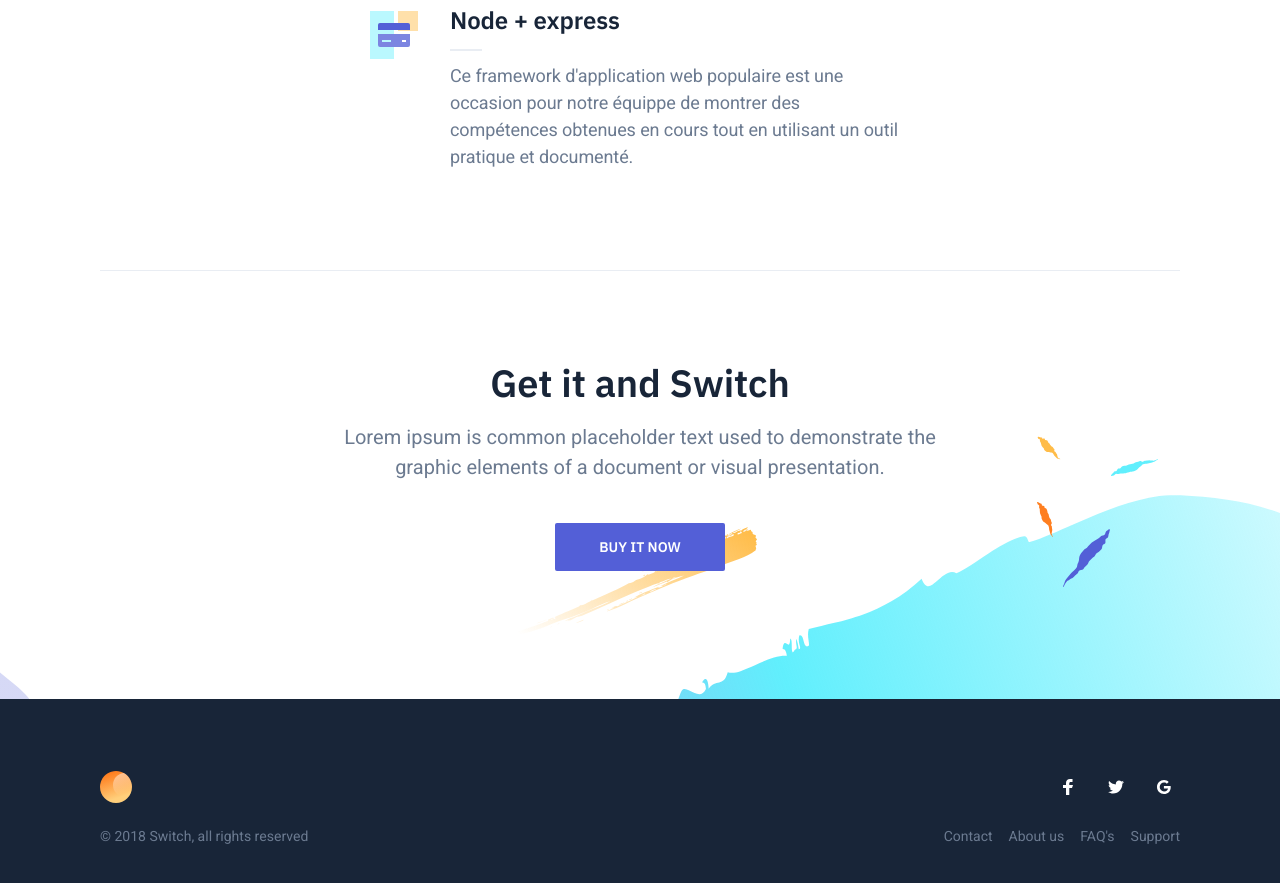
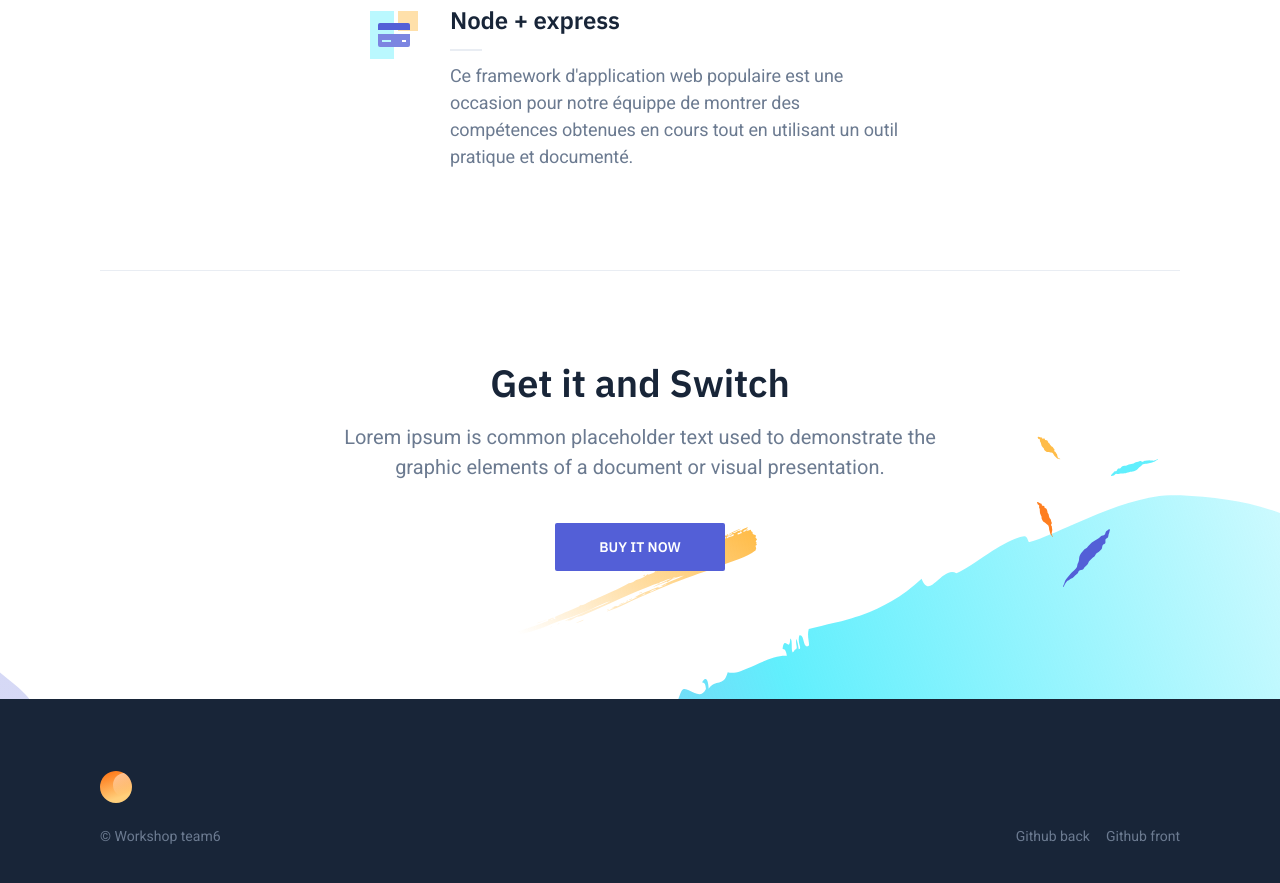
Before and after one commit to RousseauClaire/workshop-back, a website: page docs/index.html in a window 1280 px wide. Shown: the part 1830-2713 px from the top of the page. Drawn offline with nearby package versions, Linux system fonts and the light colour scheme.

Commit message:
Footer
link done, socials logo removed

```diff
--- a/docs/index.html
+++ b/docs/index.html
@@ -135,45 +135,15 @@ Cette décision vient du constat que les nombreux CRM open source déjà disponi
                     </div>
                     <ul class="footer-links list-reset">
                         <li>
-                            <a href="#">Contact</a>
+                            <a href="https://github.com/RousseauClaire/workshop-back">Github back</a>
                         </li>
                         <li>
-                            <a href="#">About us</a>
-                        </li>
-                        <li>
-                            <a href="#">FAQ's</a>
-                        </li>
-                        <li>
-                            <a href="#">Support</a>
+                            <a href="https://github.com/piloc01/workshop-front">Github front</a>
                         </li>
                     </ul>
                     <ul class="footer-social-links list-reset">
-                        <li>
-                            <a href="#">
-                                <span class="screen-reader-text">Facebook</span>
-                                <svg width="16" height="16" xmlns="http://www.w3.org/2000/svg">
-                                    <path d="M6.023 16L6 9H3V6h3V4c0-2.7 1.672-4 4.08-4 1.153 0 2.144.086 2.433.124v2.821h-1.67c-1.31 0-1.563.623-1.563 1.536V6H13l-1 3H9.28v7H6.023z" fill="#FFF"/>
-                                </svg>
-                            </a>
-                        </li>
-                        <li>
-                            <a href="#">
-                                <span class="screen-reader-text">Twitter</span>
-                                <svg width="16" height="16" xmlns="http://www.w3.org/2000/svg">
-                                    <path d="M16 3c-.6.3-1.2.4-1.9.5.7-.4 1.2-1 1.4-1.8-.6.4-1.3.6-2.1.8-.6-.6-1.5-1-2.4-1-1.7 0-3.2 1.5-3.2 3.3 0 .3 0 .5.1.7-2.7-.1-5.2-1.4-6.8-3.4-.3.5-.4 1-.4 1.7 0 1.1.6 2.1 1.5 2.7-.5 0-1-.2-1.5-.4C.7 7.7 1.8 9 3.3 9.3c-.3.1-.6.1-.9.1-.2 0-.4 0-.6-.1.4 1.3 1.6 2.3 3.1 2.3-1.1.9-2.5 1.4-4.1 1.4H0c1.5.9 3.2 1.5 5 1.5 6 0 9.3-5 9.3-9.3v-.4C15 4.3 15.6 3.7 16 3z" fill="#FFF"/>
-                                </svg>
-                            </a>
-                        </li>
-                        <li>
-                            <a href="#">
-                                <span class="screen-reader-text">Google</span>
-                                <svg width="16" height="16" xmlns="http://www.w3.org/2000/svg">
-                                    <path d="M7.9 7v2.4H12c-.2 1-1.2 3-4 3-2.4 0-4.3-2-4.3-4.4 0-2.4 2-4.4 4.3-4.4 1.4 0 2.3.6 2.8 1.1l1.9-1.8C11.5 1.7 9.9 1 8 1 4.1 1 1 4.1 1 8s3.1 7 7 7c4 0 6.7-2.8 6.7-6.8 0-.5 0-.8-.1-1.2H7.9z" fill="#FFF"/>
-                                </svg>
-                            </a>
-                        </li>
                     </ul>
-                    <div class="footer-copyright">&copy; 2018 Switch, all rights reserved</div>
+                    <div class="footer-copyright">&copy; Workshop team6</div>
                 </div>
             </div>
         </footer>
```
